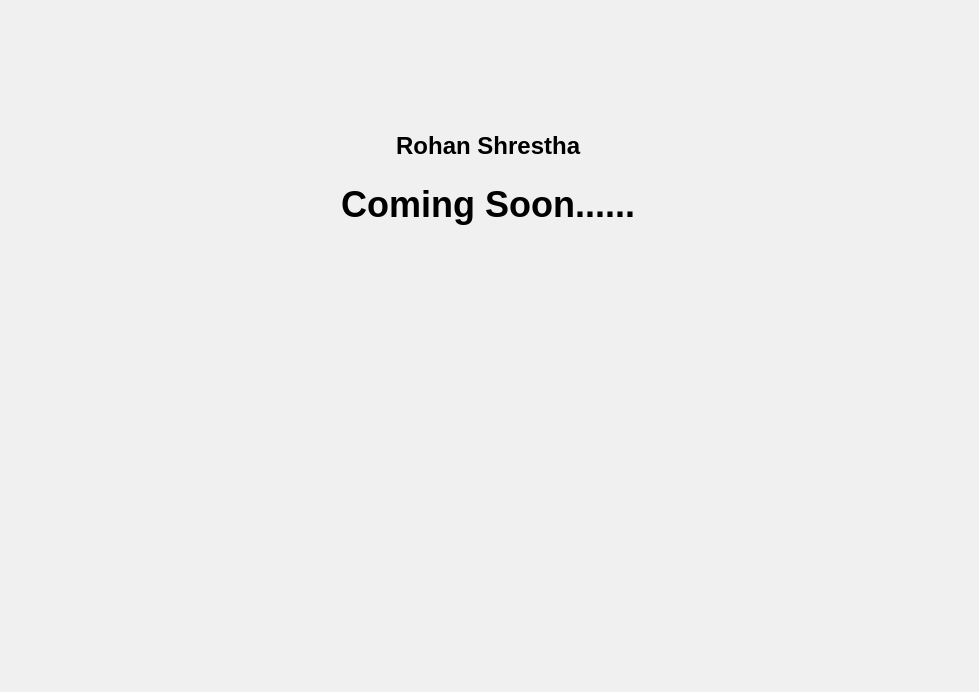
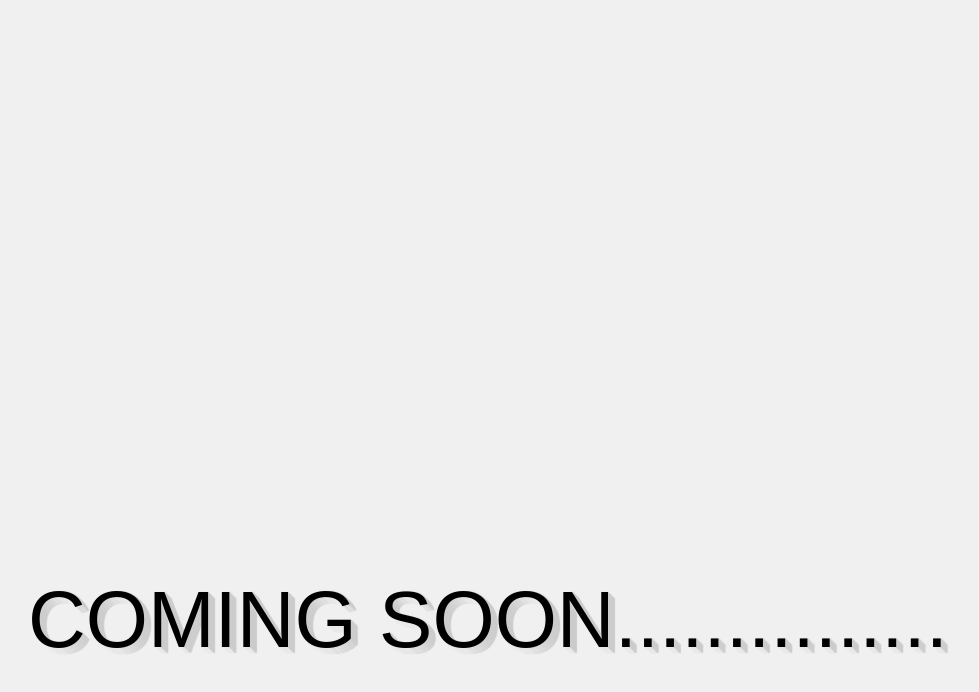
Before and after one commit to Rohan169/rohanshrestha, a plain HTML site: page home.html in a window 1280 px wide. Shown: the whole page, without its empty margins (152-1131 px from the left). Drawn offline with nearby package versions, Linux system fonts and the light colour scheme.

Commit message:
Update home.html

```diff
--- a/home.html
+++ b/home.html
@@ -23,17 +23,35 @@
             text-align: center;
             padding: 100px;
         }
+       .main-title{
+    text-align: center;
+    margin-top: 4rem;
+    margin-bottom: 8rem;
+    text-shadow:
+    1px 0px 1px #ccc, 0px 1px 1px #eee,
+    2px 1px 1px #ccc, 1px 2px 1px #eee,
+    3px 2px 1px #ccc, 2px 3px 1px #eee,
+    4px 3px 1px #ccc, 3px 4px 1px #eee,
+    5px 4px 1px #ccc, 4px 5px 1px #eee,
+    6px 5px 1px #ccc, 5px 6px 1px #eee,
+    7px 6px 1px #ccc;
+}
 
-        h3 {
-            font-size: 24px;
-            margin-bottom: 20px;
-        }
+.main-title h1{
+    font-size: 7rem;
+    text-transform: uppercase;
+    font-weight: 800;
+    color: #555;
+    opacity: 0; /* Initially hidden */
+    transition: opacity 1s ease-in-out;
+}
 
-        h1 {
-            font-size: 36px;
-            opacity: 0; /* Initially hidden */
-            transition: opacity 1s ease-in-out;
-        }
+.main-title h2{
+    font-size: 4rem;
+    font-weight: 300;
+    text-transform: uppercase;
+}
+
 
         /* Animation using keyframes */
         @keyframes fadeIn {
@@ -49,13 +67,95 @@
         .animated {
             animation: fadeIn 2s forwards;
         }
+@media (min-width: 640px){
+    .main-title h1{
+        font-size: 5rem;
+        text-transform: uppercase;
+        font-weight: 700;
+        color: #555;
+    }
+
+    .main-title h2{
+        font-size: 3rem;
+        font-weight: 300;
+        text-transform: uppercase;
+    }
+
+
+    }
+
+    @media (min-width: 768px){
+        .main-title h1{
+            font-size: 6rem;
+            text-transform: uppercase;
+            font-weight: 800;
+            color: #555;
+        }
+
+        .main-title h2{
+            font-size: 4rem;
+            font-weight: 300;
+            text-transform: uppercase;
+        }
+
+
+    }
+
+    @media (min-width: 1024px){
+
+        .main-title h1{
+            font-size: 7rem;
+            text-transform: uppercase;
+            font-weight: 900;
+            color: #555;
+        }
+
+        .main-title h2{
+            font-size: 5rem;
+            font-weight: 300;
+            text-transform: uppercase;
+        }
+
+    }
+
+    @media (min-width: 1200px){
+
+        .main-title h1{
+            font-size: 8rem;
+            text-transform: uppercase;
+            font-weight: 900;
+            color: #555;
+        }
+
+        .main-title h2{
+            font-size: 5rem;
+            font-weight: 300;
+            text-transform: uppercase;
+        }
+
+        .main-title{
+            text-align: center;
+            margin-top: 4rem;
+            margin-bottom: 4rem;
+        }
+
+
+    }
+
+
+
+
     </style>
     <title>Rohan</title>
 </head>
 <body>
-    <div>
-        <h3>Rohan Shrestha</h3>
-        <h1 class="animated">Coming Soon......</h1>
+    <div class="container">
+      <div class="row justify-content-center">
+        <div class="col-md-10 main-title">
+          <h1>Rohan Shrestha</h1>
+          <h2>Coming Soon...............</h2>
+        </div>
+      </div>
     </div>
 </body>
 </html>
```
